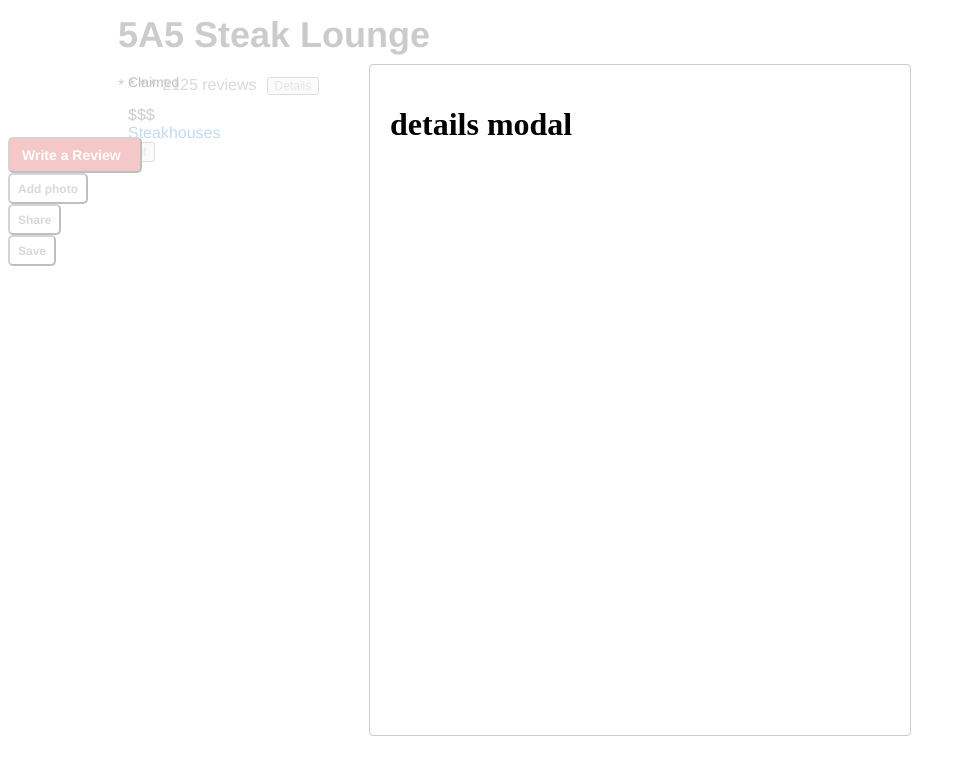
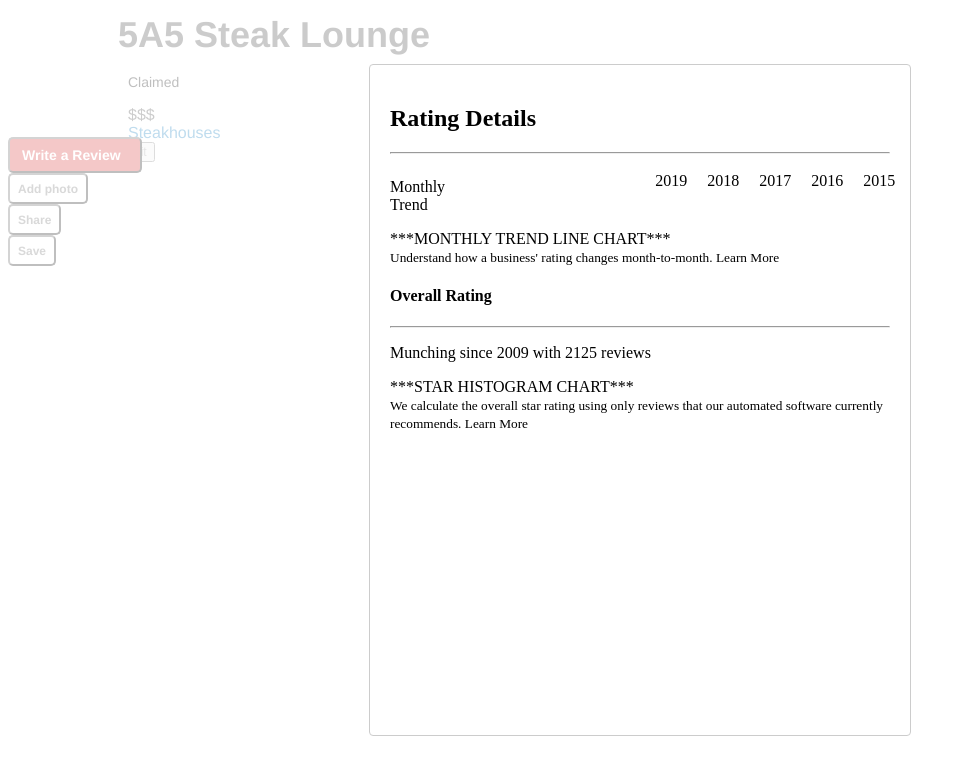
Before and after one commit to the-munch/header, a React app: page / in a window 1280 px wide. Both pictures are taken after a click on the button "Details". Shown: the top 774 px of the page, without its empty margins (0-966 px from the left). Built offline with nearby package versions, Linux system fonts and the light colour scheme; the HTML template or start-up script is replaced by a standard one.

Commit message:
outlines details modal with overall modal sizing and text.

```diff
--- /dev/null
+++ b/client/src/components/Details.jsx
@@ -0,0 +1,121 @@
+import React from 'react';
+import Modal from 'react-modal';
+import styled from 'styled-components';
+
+Modal.setAppElement(document.getElementById('app'));
+
+const Button = styled.button`
+  font-size: 12px;
+  color: #999999;
+  padding: 0 6px;
+  margin-left: 10px;
+`;
+
+const detailsStyle = {
+  content: {
+    top: '50%',
+    left: '50%',
+    right: 'auto',
+    bottom: 'auto',
+    marginRight: '-50%',
+    transform: 'translate(-50%, -50%)',
+    height: 630,
+    width: 500,
+  },
+};
+
+const monthlyTrendStyle = {
+  display: 'flex',
+  justifyContent: 'flex-start',
+};
+
+const yearContainer = {
+  display: 'flex',
+  justifyContent: 'space-between',
+  marginLeft: 200,
+};
+
+const yearStyle = {
+  padding: 10,
+  height: 30,
+};
+
+class Details extends React.Component {
+  constructor(props) {
+    super(props);
+
+    this.state = {
+      currentYearToggled: false,
+      lastYearToggled: false,
+      twoYearsAgoToggled: false,
+      threeYearsAgoToggled: false,
+      fourYearsAgoToggled: false,
+    };
+
+    this.toggleState = this.toggleState.bind(this);
+  }
+
+  toggleState(e) {
+    const classname = e.target.className;
+    const state = Object.assign({}, this.state)
+    if (classname === 'current-year') {
+      state.currentYearToggled = !state.currentYearToggled;
+    } else if (classname === 'last-year') {
+      state.lastYearToggled = !state.lastYearToggled;
+    } else if (classname === 'two-years-ago') {
+      state.twoYearsAgoToggled = !state.twoYearsAgoToggled;
+    } else if (classname === 'three-years-ago') {
+      state.threeYearsAgoToggled = !state.threeYearsAgoToggled;
+    } else if (classname === 'four-years-ago') {
+      state.fourYearsAgoToggled = !state.fourYearsAgoToggled;
+    }
+    this.setState(state);
+  }
+
+  render () {
+    return(
+      <div>
+        <Button
+          className="details"
+          onClick={this.props.openDetailsModal}
+        >Details
+        </Button>
+        <Modal
+          isOpen={this.props.detailsModalStatus}
+          onRequestClose={this.props.closeDetailsModal}
+          style={detailsStyle}
+        >
+          <div>
+            <h2>Rating Details</h2>
+          </div>
+          <hr/>
+          <div className="modal-body">
+            <div className="graph">
+              <div className="month-trend" style={monthlyTrendStyle}>
+                <p>Monthly Trend</p>
+                <div style={yearContainer}>
+                  <span onMouseOver={this.toggleState} onMouseOut={this.toggleState} id={this.state.currentYearToggled.toString()} className="current-year" style={yearStyle}>2019</span>
+                  <span onMouseOver={this.toggleState} onMouseOut={this.toggleState} id={this.state.lastYearToggled.toString()} className="last-year" style={yearStyle}>2018</span>
+                  <span onMouseOver={this.toggleState} onMouseOut={this.toggleState} id={this.state.twoYearsAgoToggled.toString()} className="two-years-ago" style={yearStyle}>2017</span>
+                  <span onMouseOver={this.toggleState} onMouseOut={this.toggleState} id={this.state.threeYearsAgoToggled.toString()} className="three-years-ago" style={yearStyle}>2016</span>
+                  <span onMouseOver={this.toggleState} onMouseOut={this.toggleState} id={this.state.fourYearsAgoToggled.toString()} className="four-years-ago" style={yearStyle}>2015</span>
+                </div>
+              </div>
+              <div>
+                <div>***MONTHLY TREND LINE CHART***</div>
+              </div>
+              <small>Understand how a business' rating changes month-to-month. Learn More</small>
+            </div>
+            <h4>Overall Rating</h4>
+            <hr/>
+            <p>Munching since 2009 with 2125 reviews</p>
+            <div>***STAR HISTOGRAM CHART***</div>
+            <small>We calculate the overall star rating using only reviews that our automated software currently recommends. Learn More</small>
+          </div>
+        </Modal>
+      </div>
+    )
+  };
+};
+
+export default Details;
--- a/client/src/components/StarsReviewsDetails.jsx
+++ b/client/src/components/StarsReviewsDetails.jsx
@@ -1,8 +1,9 @@
 import React from 'react';
 import Modal from 'react-modal';
 import styled from 'styled-components';
+import Details from './Details.jsx'
 
-Modal.setAppElement(document.getElementById('app'));
+// Modal.setAppElement(document.getElementById('app'));
 
 const StarTitle = styled.span`
   font-size: 16px;
@@ -17,41 +18,27 @@
   color: #666666;
 `;
 
-const Button = styled.button`
-  font-size: 12px;
-  color: #999999;
-  padding: 0 6px;
-  margin-left: 10px;
-`;
-
 const SRDWrapper = {
   height: 50,
   marginTop: -15,
   marginRight: 170,
+  display: 'flex',
+  justifyContent: 'center',
 };
 
-const StarsReviewsDetails = (props) => {
-  const detailStyle = Object.assign({}, props.detailStyle)
-  return (
+const StarsReviewsDetails = props => (
   <div className="srd-wrapper">
     <div style={SRDWrapper}>
       <StarTitle>* * * *</StarTitle>
       <ReviewCountTitle>2125 reviews</ReviewCountTitle>
-        <Button
-          className="details"
-          onClick={props.openDetailsModal}
-        >Details
-        </Button>
-        <Modal
-          isOpen={props.detailsModalStatus}
-          onRequestClose={props.closeDetailsModal}
-          style={detailStyle}
-        >
-          <h1>details modal</h1>
-        </Modal>
+      <Details
+        detailsModalStatus={props.detailsModalStatus}
+        closeDetailsModal={props.closeDetailsModal}
+        openDetailsModal={props.openDetailsModal}
+        detailStyle={props.detailStyle}
+      />
     </div>
   </div>
 );
-};
 
 export default StarsReviewsDetails;
```
Also changed, not shown: 1 other file (tests, documents, lock files or other folders). Lines whose indentation alone changed are shown as unchanged.
